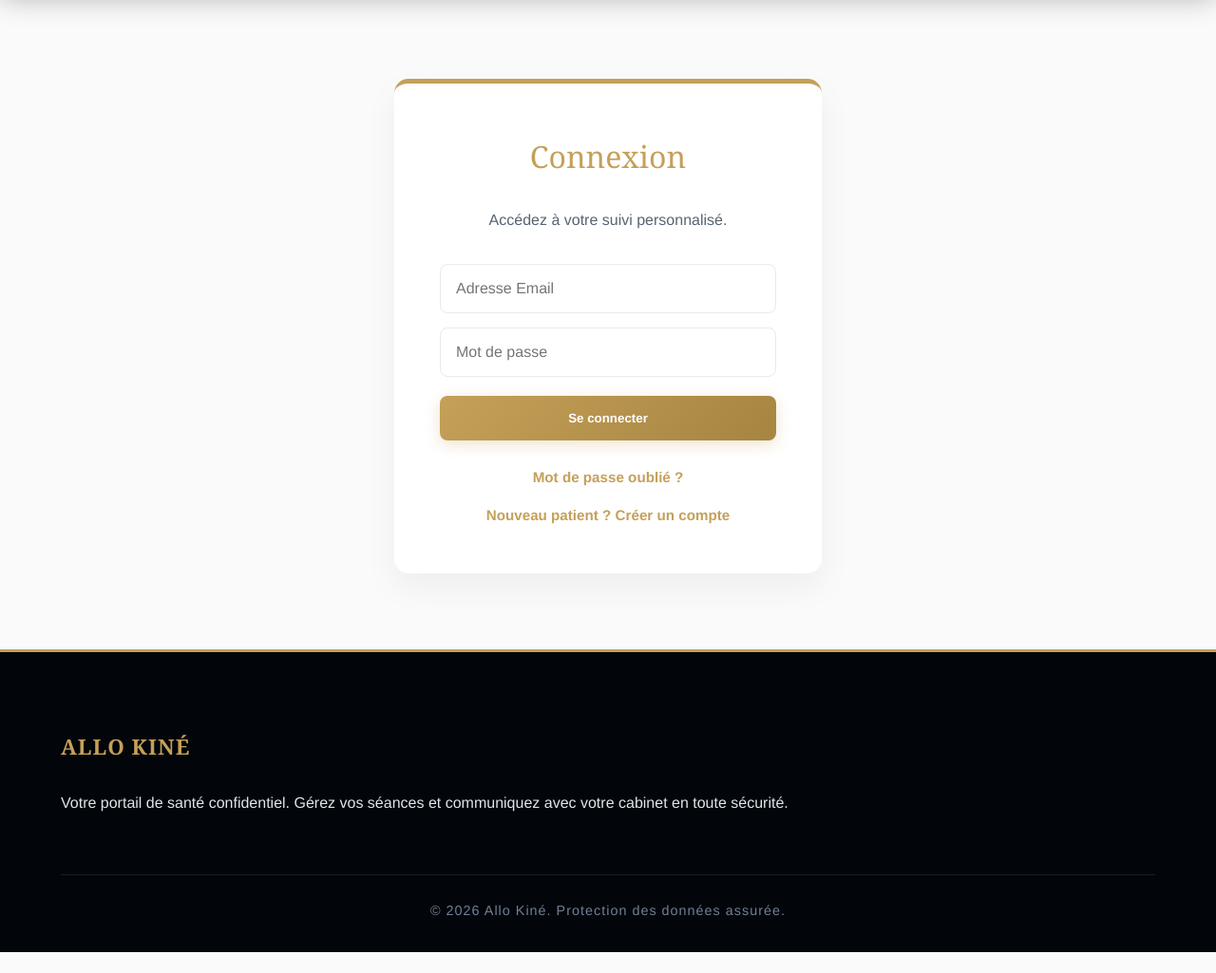
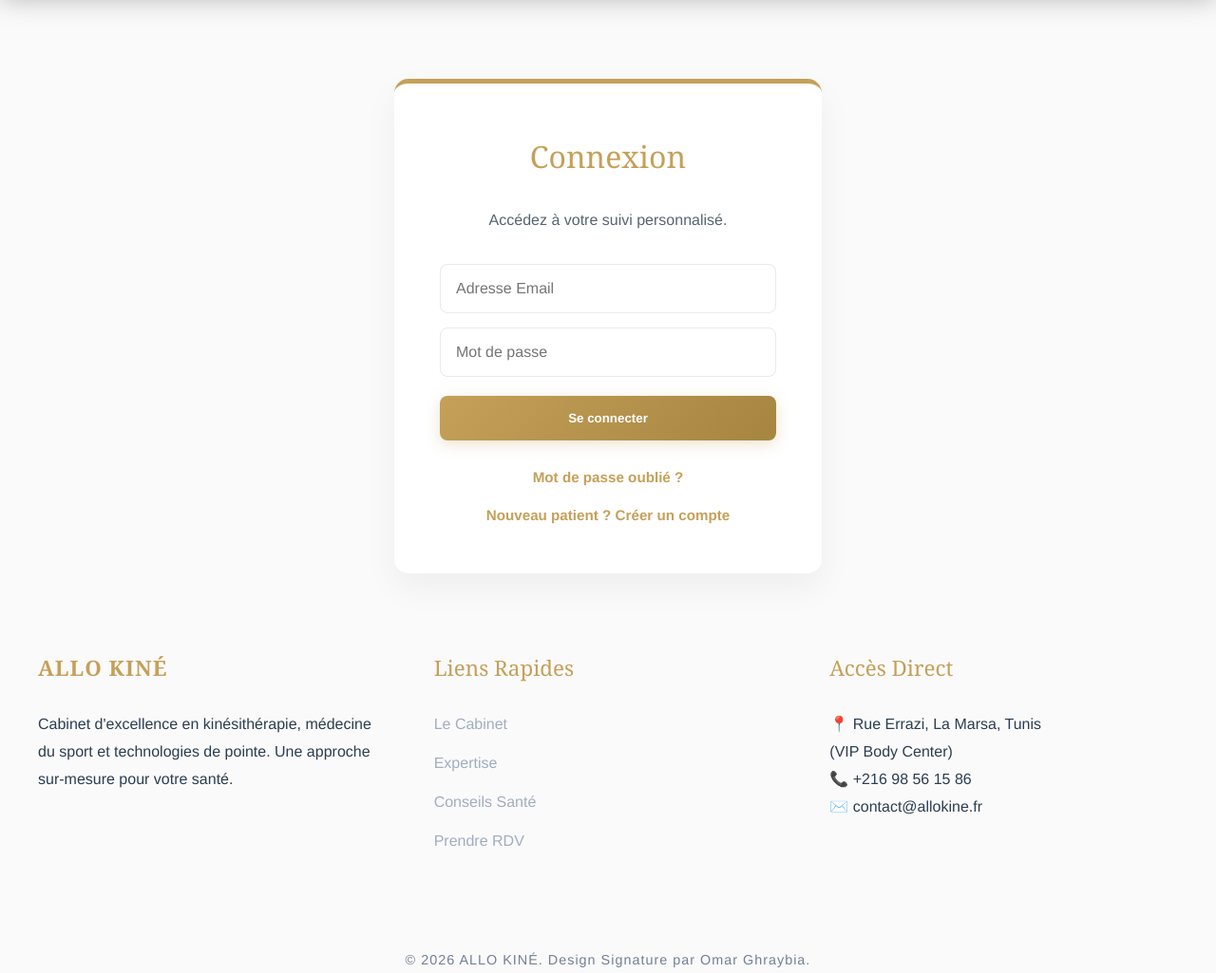
Before and after one commit to omarghraibia/ALLO-KINE-V2, a website: page public/login.html in a window 1280 px wide. Shown: the part 77-1102 px from the top of the page at 95% size. Before the commit the page ends 1080 px from the top, so only its background shows below. Drawn offline with Linux system fonts and the light colour scheme.

Commit message:
Update login.html

```diff
--- a/public/login.html
+++ b/public/login.html
@@ -94,15 +94,30 @@
         </div>
     </main>
 
-    <footer class="pro-footer">
+    <footer class="footer">
         <div class="footer-container">
             <div class="footer-col">
                 <h3 class="brand-name">ALLO KINÉ</h3>
-                <p>Votre portail de santé confidentiel. Gérez vos séances et communiquez avec votre cabinet en toute sécurité.</p>
+                <p>Cabinet d'excellence en kinésithérapie, médecine du sport et technologies de pointe. Une approche sur-mesure pour votre santé.</p>
+            </div>
+            <div class="footer-col">
+                <h3>Liens Rapides</h3>
+                <ul>
+                    <li><a href="/cabinet.html">Le Cabinet</a></li>
+                    <li><a href="/experiences.html">Expertise</a></li>
+                    <li><a href="/blog.html">Conseils Santé</a></li>
+                    <li><a href="/contact.html">Prendre RDV</a></li>
+                </ul>
+            </div>
+            <div class="footer-col">
+                <h3>Accès Direct</h3>
+                <p>📍 Rue Errazi, La Marsa, Tunis<br>(VIP Body Center)</p>
+                <p>📞 +216 98 56 15 86</p>
+                <p>✉️ contact@allokine.fr</p>
             </div>
         </div>
         <div class="footer-bottom">
-            <p>&copy; 2026 Allo Kiné. Protection des données assurée.</p>
+            <p>&copy; 2026 ALLO KINÉ. Design Signature par Omar Ghraybia.</p>
         </div>
     </footer>
 
```
